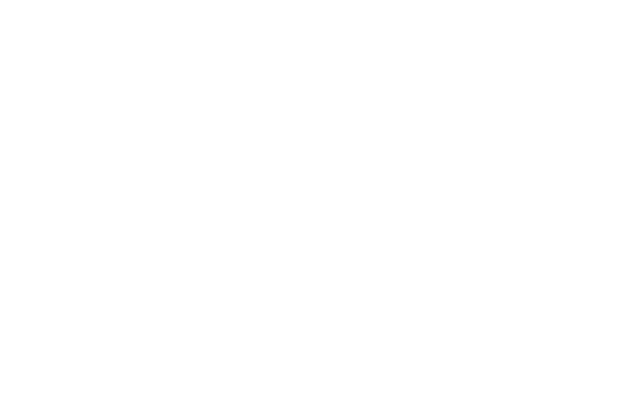
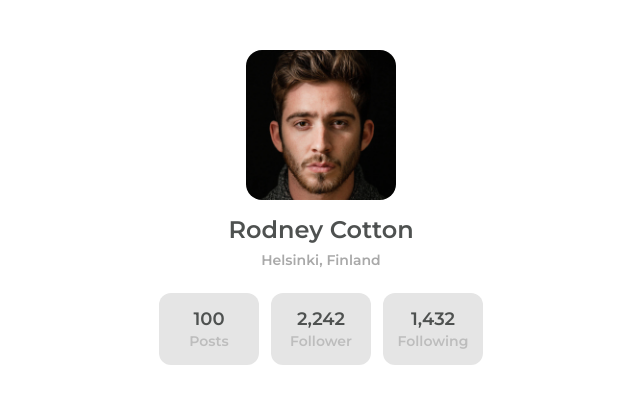
Before and after one commit to Valeria-7/DevCh_rwd_5-my-gallery, a plain HTML site: page index.html in a window 1280 px wide. Shown: the whole page, without its empty margins (319-959 px from the left). Drawn offline with Linux system fonts and the light colour scheme.

Commit message:
feat: add header

```diff
--- a/index.html
+++ b/index.html
@@ -22,9 +22,30 @@
     />
 
     <title>Devchallenges - My Gallery</title>
-
+    <link rel="preconnect" href="https://fonts.googleapis.com">
+    <link rel="preconnect" href="https://fonts.gstatic.com" crossorigin>
+    <link href="https://fonts.googleapis.com/css2?family=Montserrat:wght@500;600&display=swap" rel="stylesheet">
+    <link rel="stylesheet" href="style.css">
   </head>
   <body>
-
+    <header class="header">
+      <img src="img/profilePhoto.png" alt="avatar" class="avatar">
+      <span class="name">Rodney Cotton</span>
+      <span class="location">Helsinki, Finland</span>
+      <div class="info-blocks">
+        <div class="info-block">
+          <span class="number">100</span>
+          <span class="info-text">Posts</span>
+        </div>
+        <div class="info-block">
+          <span class="number">2,242</span>
+          <span class="info-text">Follower</span>
+        </div>
+        <div class="info-block">
+          <span class="number">1,432</span>
+          <span class="info-text">Following</span>
+        </div>
+      </div>
+    </header>
   </body>
 </html>
--- /dev/null
+++ b/style.css
@@ -0,0 +1,69 @@
+* {
+  margin: 0;
+  padding: 0;
+  box-sizing: border-box;
+}
+
+body {
+  font-family: "Montserrat", sans-serif;
+  font-weight: 600;
+}
+
+.header {
+  display: flex;
+  flex-direction: column;
+  align-items: center;
+  justify-content: center;
+  margin-top: 50px;
+}
+
+.avatar {
+  margin-bottom: 15px;
+  width: 150px;
+  border-radius: 16px;
+}
+
+.name {
+  margin-bottom: 8px;
+  font-size: 24px;
+  line-height: 29px;
+  color: #4e5150;
+}
+
+.location {
+  margin-bottom: 24px;
+  font-size: 14px;
+  line-height: 17px;
+  color: #a9a9a9;
+}
+
+.info-blocks {
+  display: flex;
+  justify-content: space-evenly;
+  max-width: 348px;
+  width: 100%;
+}
+
+.info-block {
+  display: flex;
+  flex-direction: column;
+  align-items: center;
+  justify-content: center;
+  background: #e5e5e5;
+  border-radius: 12px;
+  width: 100px;
+  padding: 15px 0;
+}
+
+.number {
+  margin-bottom: 3px;
+  font-size: 18px;
+  line-height: 22px;
+  color: #4e5150;
+}
+
+.info-text {
+  font-size: 14px;
+  line-height: 17px;
+  color: #bdbdbd;
+}
```
